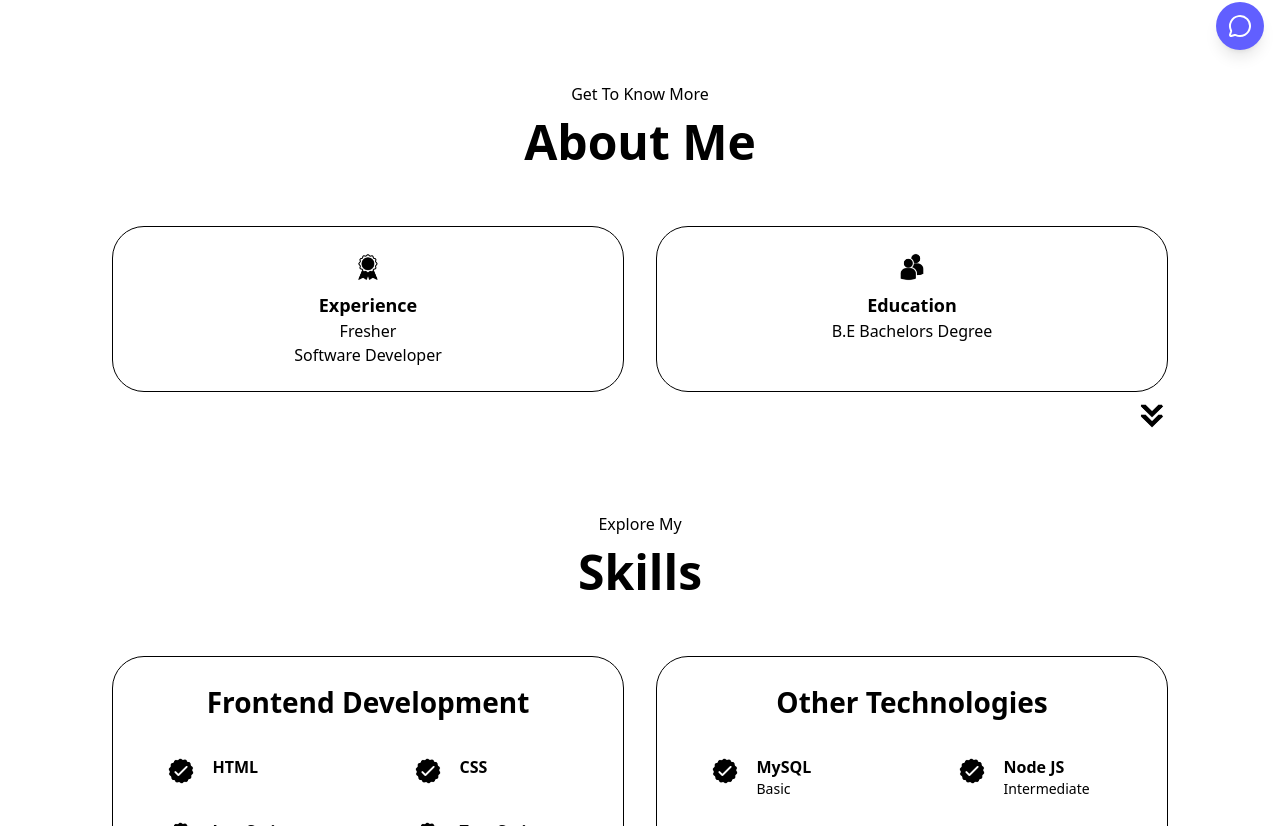
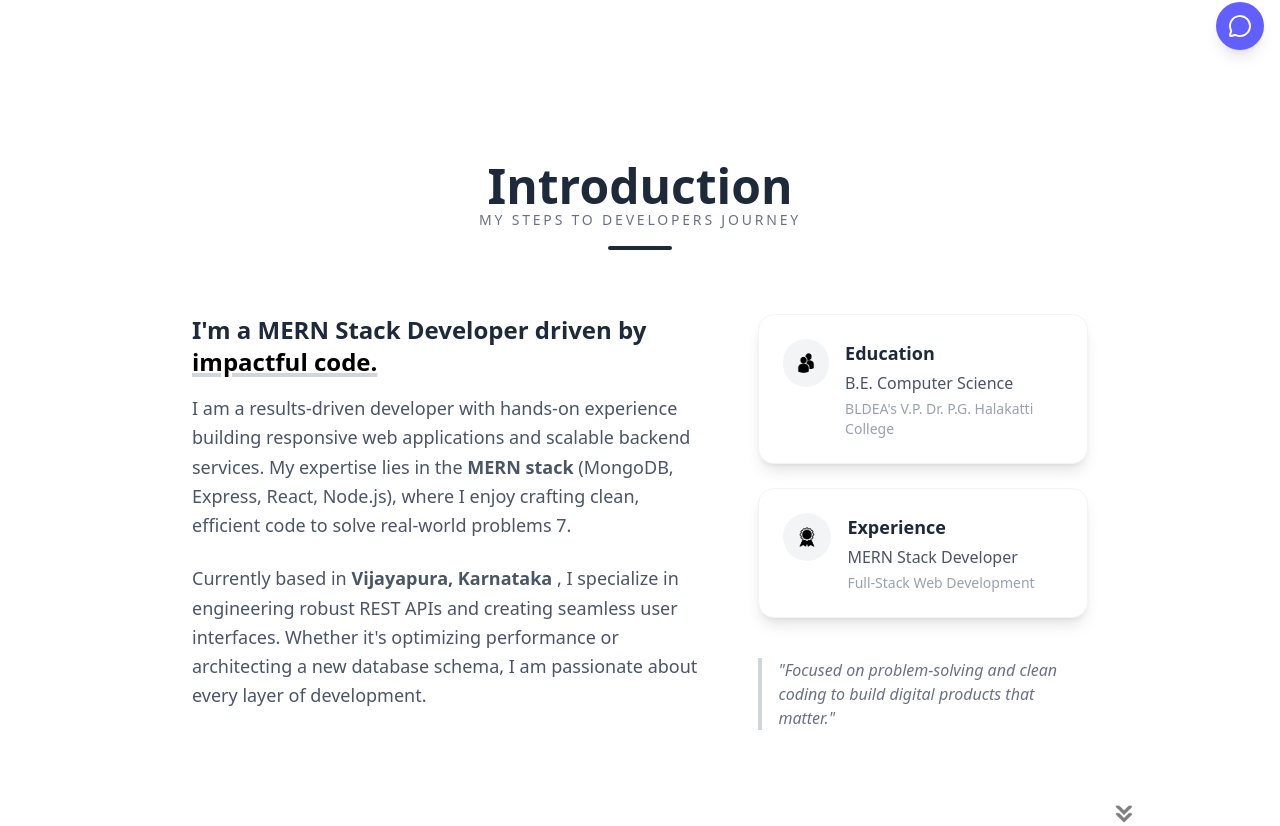
Before and after one commit to PraveenDKatti/my-work, a React (Vite) app: page / in a window 1280 px wide. Shown: the part 734-1560 px from the top of the page. Built offline with nearby package versions, Linux system fonts and the light colour scheme.

Commit message:
modified UI and added more information

```diff
--- a/src/components/About.jsx
+++ b/src/components/About.jsx
@@ -1,30 +1,86 @@
+import React from "react";
+
 const About = () => {
   return (
-    <section id="about" className="relative h-fit mb-30 lg:mt-10">
-      <p className="text-center section-text-p1">Get To Know More</p>
-      <h1 className="text-[3rem] font-bold text-center mb-12">About Me</h1>
+    <section id="about" className="relative flex flex-col items-center justify-center min-h-screen py-16 px-6 lg:px-20">
 
-      <div className="flex flex-col lg:flex-row gap-10 h-full">
-        {/* You can add your About image here if you have one, your HTML had it commented out/missing */}
+      {/* Header Section */}
+      <div className="text-center mb-16">
+        <h1 className="text-4xl md:text-5xl font-black text-gray-800 mt-2">
+          Introduction
+        </h1>
+        <p className="text-sm text-gray-500 tracking-[0.2em] uppercase">My steps to Developers Journey</p>
+        <div className="w-16 h-1 bg-gray-800 mx-auto mt-4 rounded-full"></div>
+      </div>
 
-        <div className="flex flex-col justify-center gap-8 w-full">
-          <div className="flex flex-col lg:flex-row gap-8 justify-center">
+      <div className="grid grid-cols-1 lg:grid-cols-5 gap-12 w-full max-w-6xl">
 
-            <div className="p-6 flex-1 bg-white rounded-[2rem] border border-gray-light text-center cursor-default">
-              <img src="./assets/experience.png" alt="Experience" className="h-8 mx-auto mb-2" />
-              <h3 className="font-bold text-lg">Experience</h3>
-              <p className="text-gray">Fresher <br />Software Developer</p>
-            </div>
+        {/* LEFT COLUMN: Narrative Bio (Span 3 of 5 columns) */}
+        <div className="lg:col-span-3 space-y-6 text-gray-600">
+          <h3 className="text-2xl font-bold text-gray-800 mb-4">
+            I'm a MERN Stack Developer driven by <span className="text-black underline decoration-gray-300 decoration-4 underline-offset-2">impactful code.</span>
+          </h3>
 
-            <div className="p-6 flex-1 bg-white rounded-[2rem] border border-gray-light text-center cursor-default">
-              <img src="./assets/education.png" alt="Education" className="h-8 mx-auto mb-2" />
-              <h3 className="font-bold text-lg">Education</h3>
-              <p className="text-gray">B.E Bachelors Degree</p>
+          <p className="leading-relaxed text-lg">
+            I am a results-driven developer with hands-on experience building responsive web applications and
+            scalable backend services. My expertise lies in the <strong>MERN stack</strong> (MongoDB, Express,
+            React, Node.js), where I enjoy crafting clean, efficient code to solve real-world problems 7.
+          </p>
+
+          <p className="leading-relaxed text-lg">
+            Currently based in <strong>Vijayapura, Karnataka</strong> , I specialize in engineering robust
+            REST APIs and creating seamless user interfaces. Whether it's optimizing performance or architecting
+            a new database schema, I am passionate about every layer of development.
+          </p>
+        </div>
+
+        {/* RIGHT COLUMN: Stacked Info Cards (Span 2 of 5 columns) */}
+        <div className="lg:col-span-2 flex flex-col gap-6">
+
+          {/* Education Card - Styled as a wide bar */}
+          <div className="group bg-white p-6 rounded-2xl border border-gray-100 shadow-lg hover:shadow-xl transition-all duration-300 hover:-translate-y-1">
+            <div className="flex items-start gap-4">
+              <div className="bg-gray-100 p-3 rounded-full group-hover:bg-black transition-colors duration-300">
+                <img src="./assets/education.png" alt="Education" className="h-6 w-6 group-hover:invert" />
+              </div>
+              <div>
+                <h4 className="font-bold text-lg text-gray-800">Education</h4>
+                <p className="text-gray-600 font-medium mt-1">B.E. Computer Science</p>
+                <p className="text-sm text-gray-400 mt-1">BLDEA's V.P. Dr. P.G. Halakatti College</p>
+              </div>
             </div>
           </div>
+
+          {/* Experience Card - Styled as a wide bar */}
+          <div className="group bg-white p-6 rounded-2xl border border-gray-100 shadow-lg hover:shadow-xl transition-all duration-300 hover:-translate-y-1">
+            <div className="flex items-start gap-4">
+              <div className="bg-gray-100 p-3 rounded-full group-hover:bg-black transition-colors duration-300">
+                <img src="./assets/experience.png" alt="Experience" className="h-6 w-6 group-hover:invert" />
+              </div>
+              <div>
+                <h4 className="font-bold text-lg text-gray-800">Experience</h4>
+                <p className="text-gray-600 font-medium mt-1">MERN Stack Developer</p>
+                <p className="text-sm text-gray-400 mt-1">Full-Stack Web Development</p>
+              </div>
+            </div>
+          </div>
+
+          {/* Subtle "Fun Fact" or "Goal" area based on Resume */}
+          <div className="pt-4">
+            <p className="italic text-gray-500 border-l-4 border-gray-300 pl-4">
+              "Focused on problem-solving and clean coding to build digital products that matter."
+            </p>
+          </div>
+
         </div>
       </div>
-      <img src="./assets/arrow.png" alt="Arrow" className="absolute right-0 -bottom-10 h-8 cursor-pointer" onClick={() => window.location.href = './#experience'} />
+
+      <img
+        src="./assets/arrow.png"
+        alt="Arrow"
+        className="absolute bottom-4 right-8 h-6 opacity-50 hover:opacity-100 cursor-pointer transition-opacity"
+        onClick={() => window.location.href = './#experience'}
+      />
     </section>
   );
 };
```
